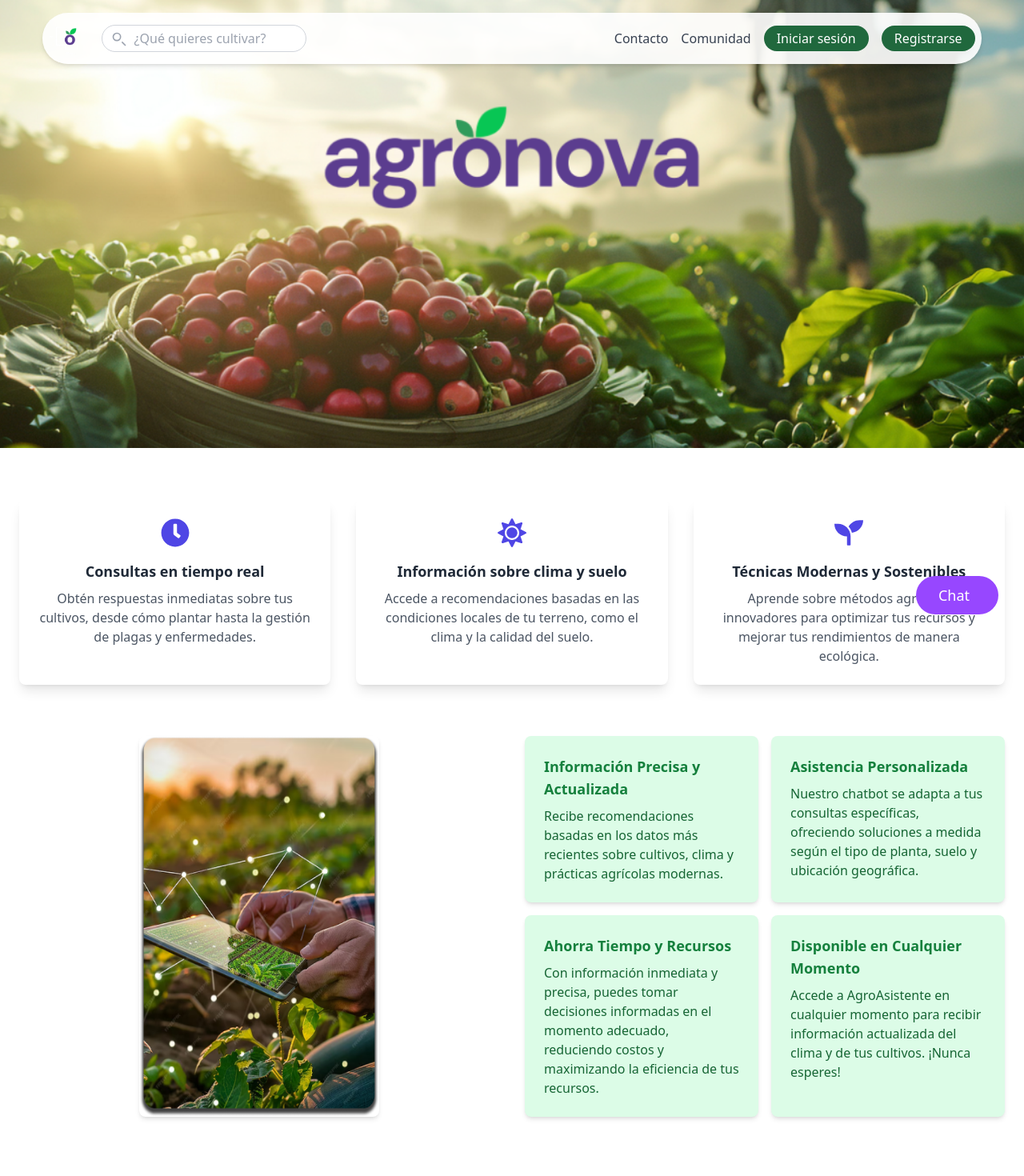
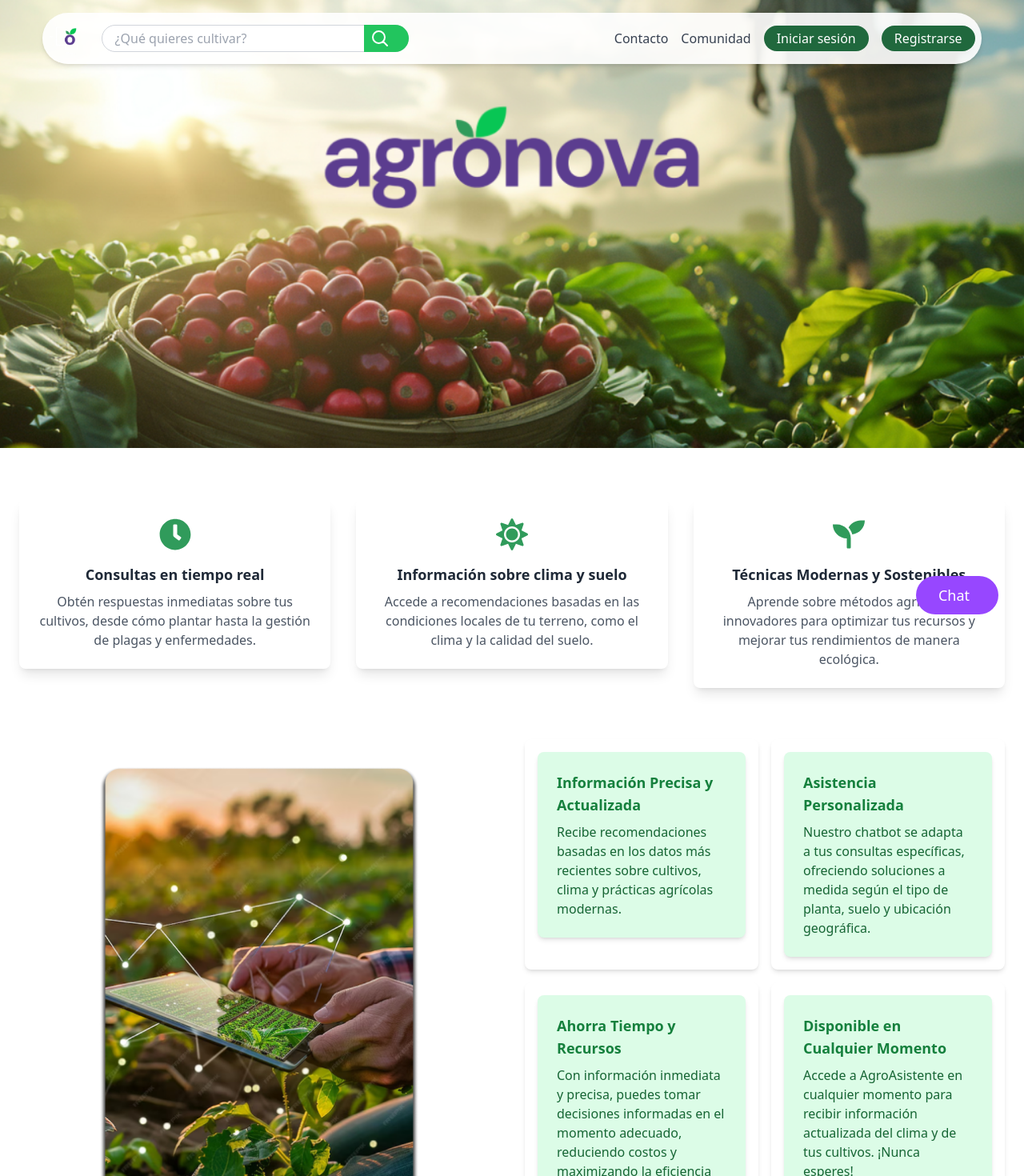
Before and after one commit to Enoc1405/Agronova-Frontend, a React (Create React App) app: page / in a window 1280 px wide. Shown: the top 1470 px of the page at 80% size. Built offline with nearby package versions, Linux system fonts and the light colour scheme.

Commit message:
Cambios del diseño y mejoras

```diff
--- a/src/component/Categories.js
+++ b/src/component/Categories.js
@@ -15,10 +15,19 @@
 import cassava from '../assets/images/Plantas/yuca.png';
 import potato from '../assets/images/Plantas/papa.png';
 import ginger from '../assets/images/Plantas/jengibre.png';
+import { image } from 'framer-motion/client';
 
 function Categories() {
   return (
-    <section className="py-12">
+    <><section className="h-64 flex items-center justify-center bg-green-100">
+      <div className="text-center">
+        <h1 className="text-4xl font-bold text-green-700 mb-4">Consulta sobre tus cultivos</h1>
+        <p className="text-lg text-green-600">Selecciona el tipo de cultivo que te interesa y encuentra toda la<br/> informacion que necesitas,
+          para maximizar su rendimiento.
+        </p>
+      </div>
+    </section><section className="py-12">
+
         <div className="max-w-6xl mx-auto">
           <CategoryGroup title="Granos y Cereales" items={[
             { name: "Maíz", apiName: "corn", image: corn },
@@ -46,7 +55,7 @@
             { name: "Jengibre", apiName: "ginger", image: ginger }
           ]} />
         </div>
-    </section>
+      </section></>
   );
 }
 
--- a/src/component/Features.js
+++ b/src/component/Features.js
@@ -1,59 +1,115 @@
-import React from 'react';
-import { FaClock, FaSun, FaSeedling, FaChartBar, FaRobot, FaHandHoldingUsd, FaMobileAlt } from 'react-icons/fa';
+import React, { useEffect, useState } from 'react';
+import { FaClock, FaSun, FaSeedling } from 'react-icons/fa';
 import presentation2 from '../assets/images/presentation2.png'; // Importar imagen localmente
+import { motion } from 'framer-motion';
+import { title } from 'framer-motion/client';
 
 function Features() {
+  const [inView, setInView] = useState(false);
+
+  const handleScroll = () => {
+    const featuresSection = document.getElementById('features');
+    const rect = featuresSection.getBoundingClientRect();
+    if (rect.top < window.innerHeight && rect.bottom > 0) {
+      setInView(true);
+    } else {
+      setInView(false);
+    }
+  };
+
+  useEffect(() => {
+    window.addEventListener('scroll', handleScroll);
+    return () => {
+      window.removeEventListener('scroll', handleScroll);
+    };
+  }, []);
+
   return (
-    <section className="py-16 bg-white">
+    <section id="features" className="py-16 bg-white">
       <div className="max-w-7xl mx-auto px-6">
         {/* Primera fila */}
         <div className="grid grid-cols-1 md:grid-cols-3 gap-8 mb-16 text-center">
+          <motion.div
+            whileHover={{ scale: 1.05 }}
+            transition={{ duration: 0.3 }}
+          >
             <FeatureItem
-            icon={<FaClock />}
+              icon={<FaClock className="h-10 w-10" style={{ color: '#309B5B' }} />}
               title="Consultas en tiempo real"
               description="Obtén respuestas inmediatas sobre tus cultivos, desde cómo plantar hasta la gestión de plagas y enfermedades."
             />
+          </motion.div>
+          <motion.div
+            whileHover={{ scale: 1.05 }}
+            transition={{ duration: 0.3 }}
+          >
             <FeatureItem
-            icon={<FaSun />}
+              icon={<FaSun className="h-10 w-10" style={{ color: '#309B5B' }} />}
               title="Información sobre clima y suelo"
               description="Accede a recomendaciones basadas en las condiciones locales de tu terreno, como el clima y la calidad del suelo."
             />
+          </motion.div>
+          <motion.div
+            whileHover={{ scale: 1.05 }}
+            transition={{ duration: 0.3 }}
+          >
             <FeatureItem
-            icon={<FaSeedling />}
+              icon={<FaSeedling className="h-10 w-10" style={{ color: '#309B5B' }} />}
               title="Técnicas Modernas y Sostenibles"
               description="Aprende sobre métodos agrícolas innovadores para optimizar tus recursos y mejorar tus rendimientos de manera ecológica."
             />
+          </motion.div>
         </div>
+
 
         {/* Segunda fila con imagen y tarjetas verdes */}
         <div className="grid grid-cols-1 lg:grid-cols-2 gap-8">
-          {/* Izquierda: Imagen */}
-          <div className="w-full flex justify-center">
-            <img
-              src={presentation2} // Usar la imagen importada localmente
+          {/* Izquierda: Imagen que aparece al hacer scroll */}
+          <div className="w-full flex justify-center items-center">
+            <motion.img
+              src={presentation2}
               alt="Agricultura"
-              className="w-[300px] h-auto rounded-lg shadow-md" // Tamaño personalizado, ajusta a tu gusto
+              className="w-[400px] h-auto rounded-lg"
+              initial={{ opacity: 0, y: 200 }} // Comienza oculto y desplazado hacia abajo
+              animate={inView ? { opacity: 1, y: 0 } : { opacity: 0, y: 200 }} // Aparece solo si está en vista
+              transition={{ duration: 0.5 }} // Transición suave
             />
           </div>
 
           {/* Derecha: Tarjetas Verdes */}
           <div className="grid grid-cols-1 sm:grid-cols-2 gap-4">
+            {[
+              {
+                title: "Información Precisa y Actualizada",
+                description: "Recibe recomendaciones basadas en los datos más recientes sobre cultivos, clima y prácticas agrícolas modernas."
+              },
+              {
+                title: "Asistencia Personalizada",
+                description: "Nuestro chatbot se adapta a tus consultas específicas, ofreciendo soluciones a medida según el tipo de planta, suelo y ubicación geográfica."
+              },
+              {
+                title: "Ahorra Tiempo y Recursos",
+                description: "Con información inmediata y precisa, puedes tomar decisiones informadas en el momento adecuado, reduciendo costos y maximizando la eficiencia de tus recursos."
+              },
+              {
+                title: "Disponible en Cualquier Momento",
+                description: "Accede a AgroAsistente en cualquier momento para recibir información actualizada del clima y de tus cultivos. ¡Nunca esperes!"
+              }
+            ].map((item, index) => (
+              <motion.div
+                key={index}
+                initial={{ opacity: 0, y: -100 }} // Comienza oculto y hacia arriba
+                animate={inView ? { opacity: 1, y: 0, transition: { type: 'spring', stiffness: 50 } } : { opacity: 0, y: -300 }} // Aparece solo si está en vista
+                transition={{ duration: 0.20, delay: index * 0.10 }} // Aumenta la duración y delay para el efecto de aparición
+                whileHover={{ scale: 1.05 }} // Efecto de aumentar el tamaño al pasar el mouse
+                className="bg-white p-4 rounded-lg shadow-md"
+              >
                 <GreenFeatureItem
-              title="Información Precisa y Actualizada"
-              description="Recibe recomendaciones basadas en los datos más recientes sobre cultivos, clima y prácticas agrícolas modernas."
+                  title={item.title}
+                  description={item.description}
                 />
-            <GreenFeatureItem
-              title="Asistencia Personalizada"
-              description="Nuestro chatbot se adapta a tus consultas específicas, ofreciendo soluciones a medida según el tipo de planta, suelo y ubicación geográfica."
-            />
-            <GreenFeatureItem
-              title="Ahorra Tiempo y Recursos"
-              description="Con información inmediata y precisa, puedes tomar decisiones informadas en el momento adecuado, reduciendo costos y maximizando la eficiencia de tus recursos."
-            />
-            <GreenFeatureItem
-              title="Disponible en Cualquier Momento"
-              description="Accede a AgroAsistente en cualquier momento para recibir información actualizada del clima y de tus cultivos. ¡Nunca esperes!"
-            />
+              </motion.div>
+            ))}
           </div>
         </div>
       </div>
--- a/src/component/Header.js
+++ b/src/component/Header.js
@@ -17,27 +17,31 @@
           <div className="flex items-center space-x-4">
             <img src={loguito} alt="Logo" className="h-12 md:h-12" />
 
-            <div className="relative hidden md:block w-64">
+            <div className="relative hidden md:block w-96">
               <input
                 type="text"
                 placeholder="¿Qué quieres cultivar?"
-                className="pl-10 pr-4 py-1 border border-gray-300 rounded-full w-full focus:outline-none focus:ring-2 focus:ring-green-500"
+                className="pl-4 pr-10 py-1 border border-gray-300 rounded-full w-full focus:outline-none focus:ring-2 focus:ring-green-500"
               />
+
+              <div className="absolute right-0 top-0 h-full flex items-center pr-4 bg-green-500 rounded-r-full"> {/* Cambiado right-0 a right-2 */}
                 <svg
                   xmlns="http://www.w3.org/2000/svg"
-                className="h-5 w-5 absolute left-3 top-2 text-gray-400"
                   fill="none"
                   viewBox="0 0 24 24"
+                  strokeWidth="2"
                   stroke="currentColor"
+                  className="h-10 w-10 text-white p-2" // Tamaño del ícono
                 >
                   <path
                     strokeLinecap="round"
                     strokeLinejoin="round"
-                  strokeWidth="2"
-                  d="M21 21l-4.35-4.35M8.5 14a5.5 5.5 0 100-11 5.5 5.5 0 000 11z"
+                    d="m21 21-5.197-5.197m0 0A7.5 7.5 0 1 0 5.196 5.196a7.5 7.5 0 0 0 10.607 10.607Z"
                   />
                 </svg>
               </div>
+            </div>
+
           </div>
 
           <div className="flex items-center space-x-4">
```
Lines whose indentation alone changed are shown as unchanged.
